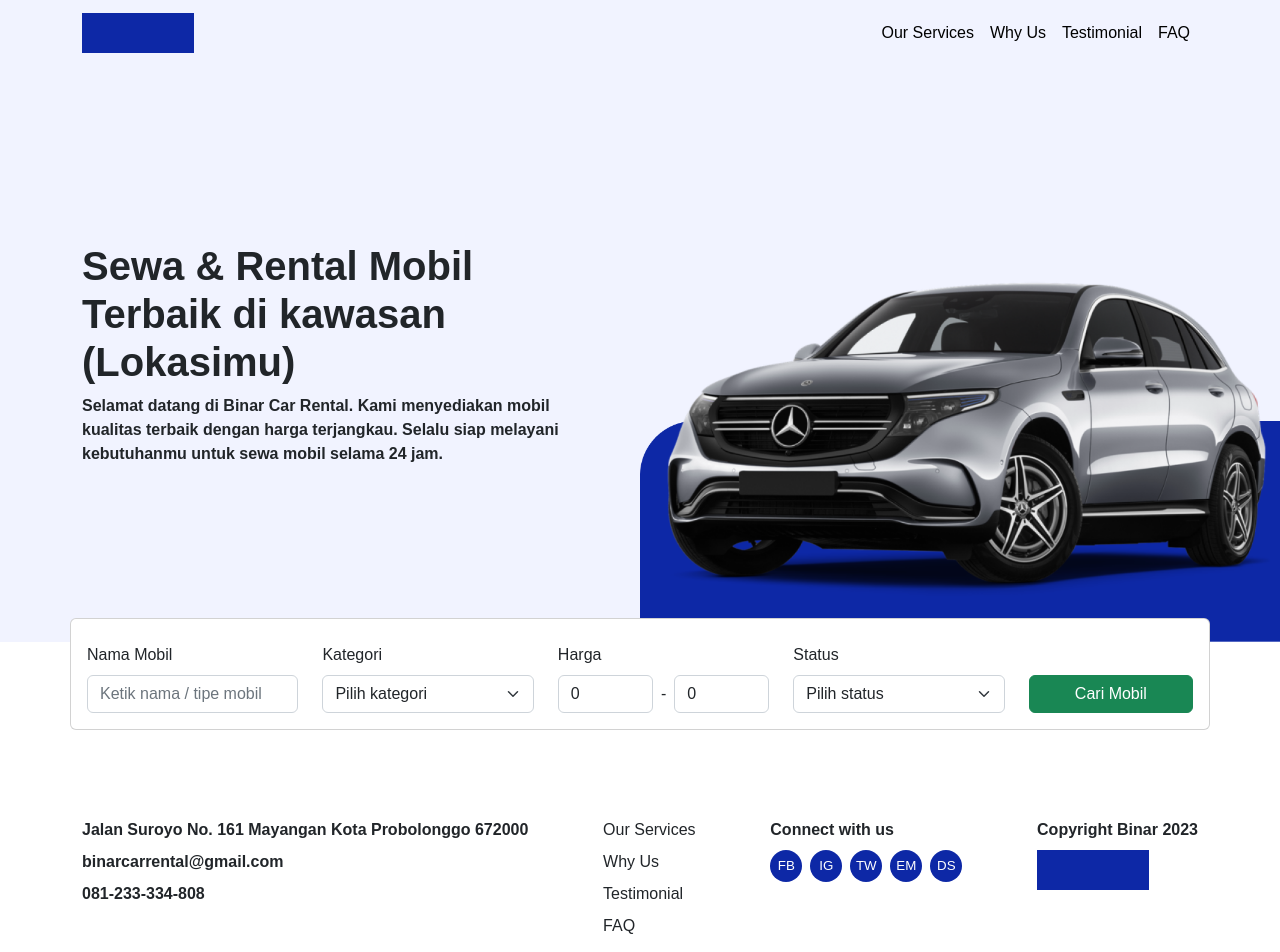
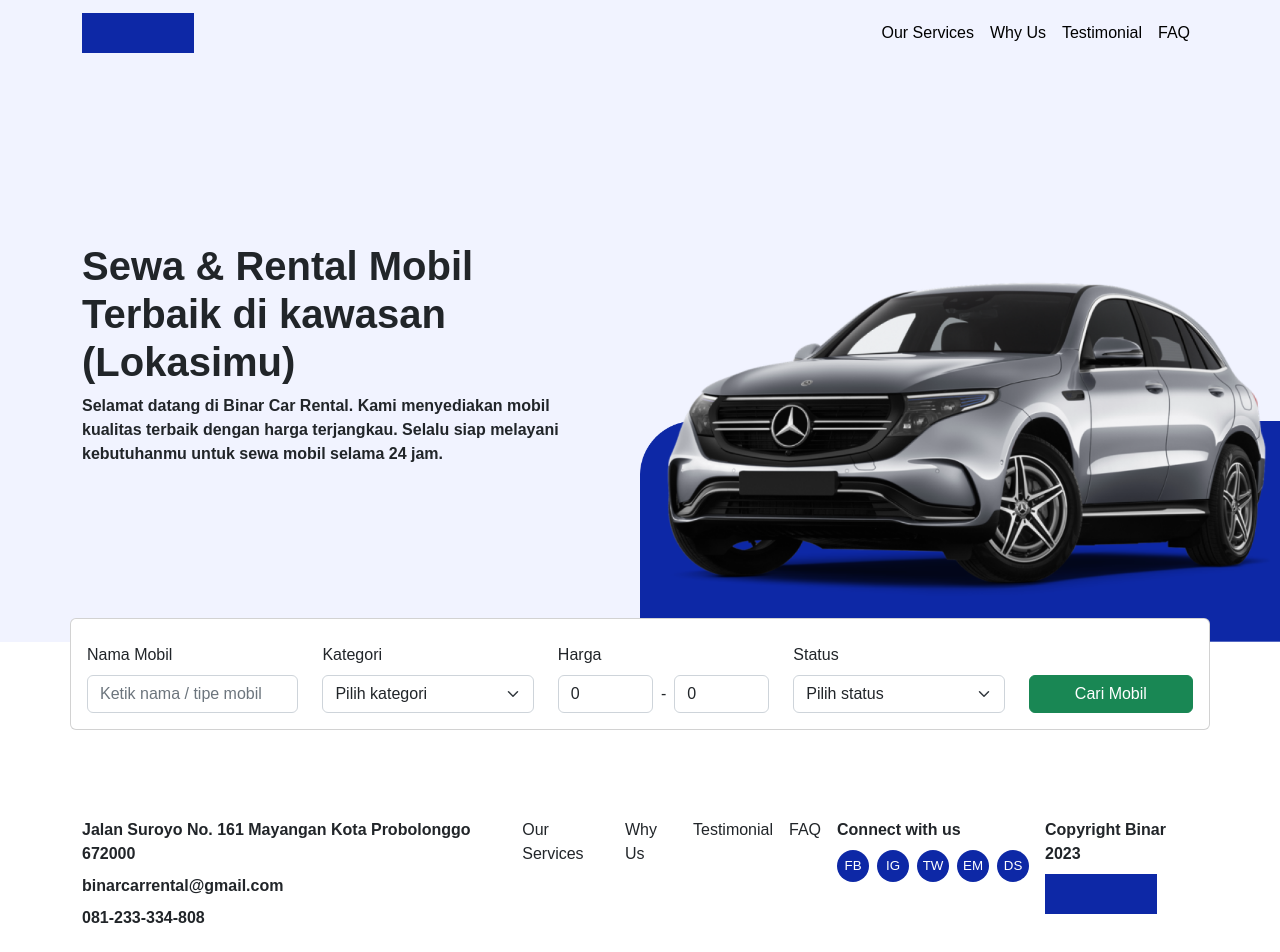
Before and after one commit to syauqic/bcr-web, a React (Create React App) app: page /search in a window 1280 px wide. Shown: the top 952 px of the page. Built offline with nearby package versions, Linux system fonts and the light colour scheme.

Commit message:
add datepicker

```diff
--- a/package.json
+++ b/package.json
@@ -13,6 +13,7 @@
     "match-sorter": "^6.3.1",
     "react": "^18.2.0",
     "react-bootstrap": "^2.7.2",
+    "react-datepicker": "^4.12.0",
     "react-dom": "^18.2.0",
     "react-redux": "^8.0.7",
     "react-router-dom": "^6.10.0",
--- a/src/components/Footer.jsx
+++ b/src/components/Footer.jsx
@@ -1,3 +1,6 @@
+import React from "react";
+import { Row } from "react-bootstrap";
+
 export const Footer = () => {
   return (
     <section className="mb-3 pt-5" id="footer">
@@ -10,12 +13,34 @@ export const Footer = () => {
             <div className="mb-2">binarcarrental@gmail.com</div>
             <div className="mb-2">081-233-334-808</div>
           </div>
-          <div className="menu">
-            <div className="pb-2">Our Services</div>
-            <div className="pb-2">Why Us</div>
-            <div className="pb-2">Testimonial</div>
-            <div className="pb-2">FAQ</div>
-          </div>
+        <Row>
+              <a
+                  className="text-decoration-none text-dark" style={{marginBottom:10}}
+                  href="/#feature"
+                  >  Our Services
+              </a>
+            </Row>
+            <Row>
+              <a
+                  className="text-decoration-none text-dark" style={{marginBottom:10}}
+                  href="/#why-us"
+                  >  Why Us
+              </a>
+            </Row>
+            <Row>
+                <a
+                    className="text-decoration-none text-dark" style={{marginBottom:10}}
+                    href="#testimonial"
+                    > Testimonial
+                </a>
+            </Row>
+            <Row>
+                <a
+                    className="text-decoration-none text-dark" style={{marginBottom:10}}
+                    href="#faq"
+                    >FAQ
+                </a>
+            </Row>
           <div>
             <div className="fw-bold mb-2">Connect with us</div>
             <div className="d-flex gap-2">
--- a/src/pages/DetailCar/DetailCar.jsx
+++ b/src/pages/DetailCar/DetailCar.jsx
@@ -1,15 +1,23 @@
 /* eslint-disable jsx-a11y/alt-text */
-import { Row, Col, Card, Container } from "react-bootstrap";
+import { useState } from "react";
+import { Row, Col, Card, Container, Button } from "react-bootstrap";
 import { Navigation } from "../../components/Navigation";
-import { useLocation } from "react-router-dom";
+import { useLocation, } from "react-router-dom";
 import { SearchForm } from "../../components";
 import { Footer } from "../../components/Footer";
 import Auth from "../../components/auth/index";
+import Datepicker from "react-datepicker"
+import "react-datepicker/dist/react-datepicker.css"
+
 const CATEGORY = {
   small: "2 - 4 orang",
   medium: "4 - 6 orang",
   large: "6 - 8 orang",
 };
+
+// eslint-disable-next-line react-hooks/rules-of-hooks
+
+
 
 const DetailCar = () => {
   const location = useLocation();
@@ -19,6 +27,10 @@ const DetailCar = () => {
     currency: "IDR",
     maximumFractionDigits: 0, // -> belakang koma
   });
+
+  const [dateRange, setDateRange] = useState([null, null]);
+  const [dateStart, dateEnd] = dateRange;
+
   return (
     <Auth>
       <div>
@@ -94,9 +106,10 @@ const DetailCar = () => {
               <Card>
                 <Card.Img className="p-3" src={car.image}></Card.Img>
                 <Card.Body>
-                  <Card.Title>{car.name}</Card.Title>
+
+                  {/* <Card.Title>{car.name}</Card.Title>
                   <Card.Title style={{ color: "#8A8A8A", fontSize: "15px" }}>
-                    {/* <img src="./assets/img/icon_24hrs.png" /> */}
+
                     {CATEGORY[car.category]}
                   </Card.Title>
                   <div className="d-flex justify-content-between align-items-center">
@@ -104,7 +117,64 @@ const DetailCar = () => {
                     <Card.Title className="">
                       {formatter.format(car.price)}
                     </Card.Title>
-                  </div>
+                  </div> */}
+                  <Container>
+                  <Row className="mb-3">
+                    {car.name}
+                  </Row>
+
+                  <Row className="mb-3">
+                    {CATEGORY[car.category]}
+                  </Row>
+                  <Row className="mb-3">
+                     Tentukan lama sewa mobil (max. 7 hari)
+                  </Row>
+                  <Row className="mb-3">
+
+                      <Datepicker
+                        dateFormat = "dd-MMMM-yyyy"
+                        showIcon
+                        id="dateStartEnd"
+                        className ="datePicker"
+                        // eslint-disable-next-line react/jsx-boolean-value
+                        selectsRange= {true}
+                        startDate={dateStart}
+                        endDate={dateEnd}
+                        onChange={(update) => {
+                            setDateRange(update);
+                          }}
+                        minDate={dateStart ? new Date(dateStart) : new Date()}
+                    maxDate={
+                      dateStart
+                        ? new Date(
+                          new Date(dateStart).setDate(
+                            new Date(dateStart).getDate() + 6
+                          )
+                        )
+                        : null
+                    }
+                        showDisabledMonthNavigation
+                        isClearable
+                        placeholderText="Pilih tanggal mulai dan tanggal akhir sewa"
+
+                      />
+                  </Row>
+                  <Row className="mb-3">
+                    <Col className="g-0 mb-3">
+                      Total
+                    </Col>
+                    <Col className="g-0 fw-bold text-end mb-3" >
+                    {formatter.format(car.price)}
+                    </Col>
+                  </Row>
+                  <Row>
+                    <Button className="ButtonToPayment" variant="success">
+                        Lanjutkan ke Pembayaran
+                    </Button>
+                  </Row>
+                </Container>
+
+
                 </Card.Body>
               </Card>
             </Col>
```
Also changed, not shown: 1 other file (tests, documents, lock files or other folders).
